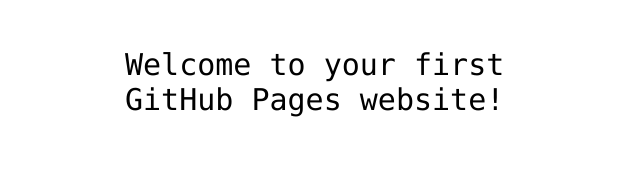
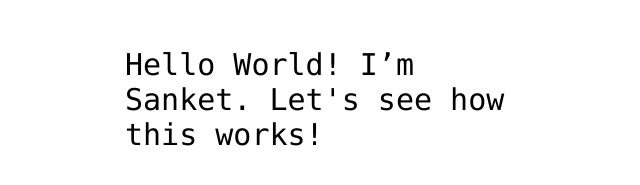
Before and after one commit to jsanket9578/hello-world, a plain HTML site: page index.html in a window 1280 px wide. Shown: the part 341-526 px from the top of the page, without its empty margins (315-955 px from the left). Drawn offline with Linux system fonts and the light colour scheme.

Commit message:
Made first change in the form of username!

```diff
--- a/index.html
+++ b/index.html
@@ -12,7 +12,7 @@
 <img src="https://octodex.github.com/images/daftpunktocat-thomas.gif" id="octocat" alt="octocat-gif" />
 
 <!-- Change this code here by copy and pasting your template on line 15 -->
-<p>Welcome to your first GitHub Pages website!</p>
+<p>Hello World! I’m Sanket. Let's see how this works!</p>
 
 </body>
 </html>
```
